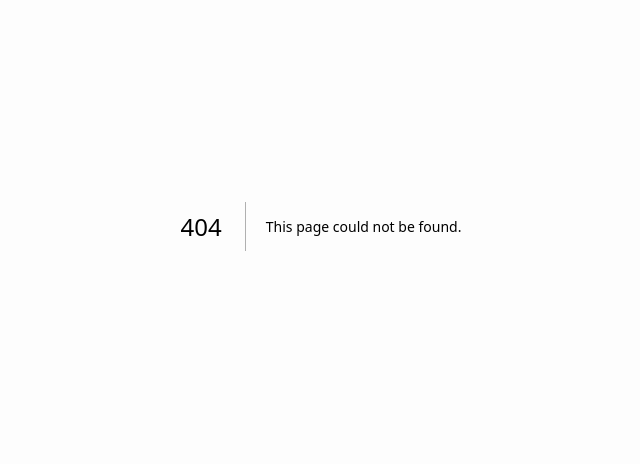
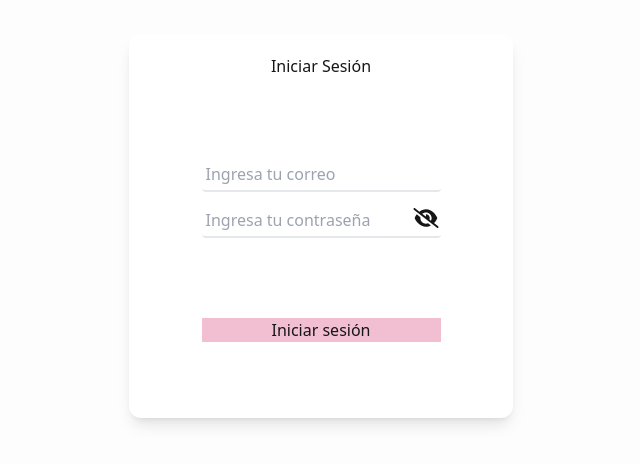
Before and after one commit to RomanshkVolkov/SOA-Actividad-2, a Next.js app: page /login in a window 1280 px wide. Before the commit this address had no page. Shown: the part 222-686 px from the top of the page, without its empty margins (319-959 px from the left). Built offline with nearby package versions, Linux system fonts and the light colour scheme; no server answers.

Commit message:
Faltaron archivos faltantes

```diff
--- /dev/null
+++ b/src/app/components/FormComponent.tsx
@@ -0,0 +1,47 @@
+'use client';
+import employee from '@/api/employee';
+import React, { useState } from 'react';
+import { useRouter } from 'next/navigation';
+
+interface Props {
+   children: React.ReactNode;
+}
+export const FormComponent = (props: Props) => {
+   const { children } = props;
+   const router = useRouter();
+   const [loading, setLoading] = useState<boolean>(false);
+   const [error, setError] = useState<string>('');
+
+   const handleSubmit = async (e: React.FormEvent<HTMLFormElement>) => {
+      e.preventDefault();
+      setLoading(() => true);
+      const data = new FormData(e.currentTarget);
+      const body = {
+         email: data.get('email'),
+         password: data.get('password'),
+      };
+      const res = await employee.login(body);
+      if (!res) {
+         setError('Usuario o contraseña incorrectos');
+      } else {
+         router.push('/empleados');
+      }
+      setLoading(() => false);
+   };
+
+   return (
+      <div>
+         <form onSubmit={handleSubmit} className="p-5 flex flex-col">
+            {children}
+            {error && <p className="text-red-500">{error}</p>}
+            <button
+               type="submit"
+               className="button mt-20 mb-3"
+               style={{ background: '#F2BED1' }}
+               value={'Iniciar sesión'}>
+               {loading ? <i className="fas fa-spinner fa-spin"></i> : 'Iniciar sesión'}
+            </button>
+         </form>
+      </div>
+   );
+};
--- /dev/null
+++ b/src/app/components/Inputs/InputPassword.tsx
@@ -0,0 +1,30 @@
+'use client';
+import { faEye, faEyeSlash } from '@fortawesome/free-solid-svg-icons';
+import { FontAwesomeIcon } from '@fortawesome/react-fontawesome';
+import React, { useState } from 'react';
+
+export const InputPassword = () => {
+   const [showPassword, setShowPassword] = useState(false);
+   return (
+      <React.Fragment>
+         <div className="relative">
+            <input
+               type={showPassword ? 'text' : 'password'}
+               id="password"
+               name="password"
+               className="border-b-2 rounded p-1 text-black"
+               placeholder="Ingresa tu contraseña"
+               autoComplete="off"
+            />
+            <FontAwesomeIcon
+               id="show-password"
+               icon={showPassword ? faEye : faEyeSlash}
+               size="lg"
+               width={'30px'}
+               className="absolute right-0 top-1"
+               onClick={() => setShowPassword((_) => !_)}
+            />
+         </div>
+      </React.Fragment>
+   );
+};
--- /dev/null
+++ b/src/app/login/page.tsx
@@ -0,0 +1,28 @@
+import React from 'react';
+import { FontAwesomeIcon } from '@fortawesome/react-fontawesome';
+import { FormComponent } from '../components/FormComponent';
+import { faEye } from '@fortawesome/free-solid-svg-icons';
+import { InputPassword } from '../components/Inputs/InputPassword';
+
+export default function Login() {
+   return (
+      <React.Fragment>
+         <div className="flex flex-col items-center justify-center h-screen">
+            <div className="flex flex-col items-center justify-start w-96 h-96 bg-white rounded-xl shadow-lg">
+               <FormComponent>
+                  <h4 className="text-center">Iniciar Sesión</h4>
+                  <input
+                     type="text"
+                     id="email"
+                     name="email"
+                     className="border-b-2 rounded p-1 text-black mt-20 mb-3"
+                     placeholder="Ingresa tu correo"
+                     autoComplete="off"
+                  />
+                  <InputPassword />
+               </FormComponent>
+            </div>
+         </div>
+      </React.Fragment>
+   );
+}
```
Also changed, not shown: 1 other file (tests, documents, lock files or other folders).
